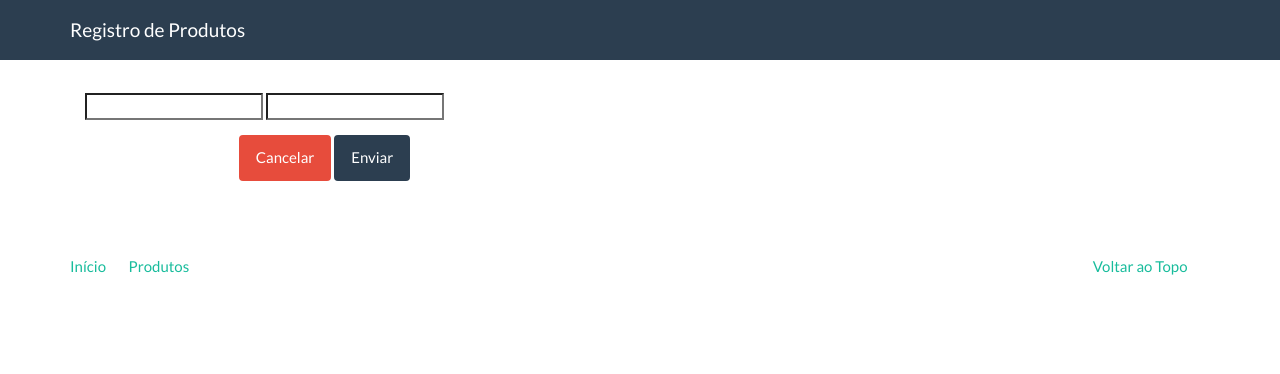
After one commit to HigorMonteiro/cadastrodeproduto, a Django app: a page that uses core/templates/core/product_form.html in a window 1280 px wide. The commit adds this page. Shown: the top 374 px of the page. Run offline with Django 3.2, Linux system fonts and the light colour scheme; some libraries are stand-ins or nearby versions.

Commit message:
botao de adicionar produto

```diff
--- /dev/null
+++ b/core/templates/core/product_form.html
@@ -0,0 +1,28 @@
+{% extends "base.html" %}
+{% load bootstrap %}
+{% block container %}
+</br></br>
+<div class="container">
+  <div class="header clearfix">
+    <div class="row">
+      <div class="col-xs-6 col-md-6">
+        <form action="" method="post">{% csrf_token %}
+
+          <fieldset>
+            <div class="form-group">
+              {{ form.code|bootstrap }}
+              {{ form.product|bootstrap }}
+            </div>
+            <div class="form-group">
+              <div class="col-md-6 col-md-offset-3">
+                <a href="{% url 'core:home'%}"><button class="btn btn-danger" type="submit">Cancelar</button></a>
+                <button type="submit" class="btn btn-primary">Enviar</button>
+              </div>
+            </div>
+          </fieldset>
+        </form>
+      </div>
+    </div>
+  </div>
+</div>
+{% endblock %}
```
Also changed, not shown: core/templates/core/product_confirm_delete.html (added, +23 -0 lines), core/templates/core/product_detail.html (added, +15 -0 lines), core/templates/index.html (+5 -3 lines), core/templates/catalog/product_list.html (deleted).
